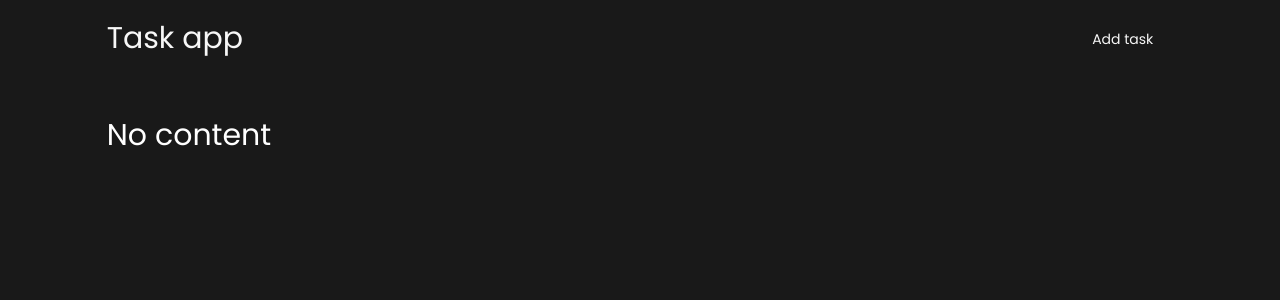
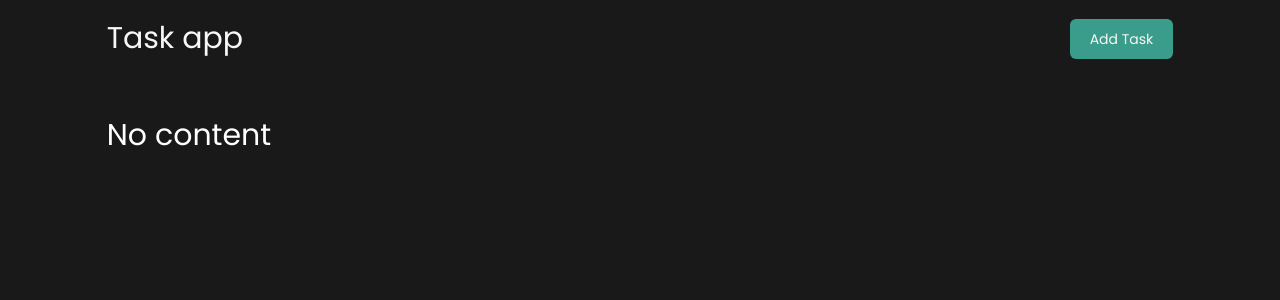
Before and after one commit to IsraelChidera/task-app, a React (Vite) app: page / in a window 1280 px wide. Shown: the top 300 px of the page. Built offline with nearby package versions, Linux system fonts and the light colour scheme.

Commit message:
Feature: Todo app unctionality done

```diff
--- a/src/components/elements/NavButton.tsx
+++ /dev/null
@@ -1,9 +0,0 @@
-import React from 'react'
-
-const NavButton = () => {
-  return (
-    <div>NavButton</div>
-  )
-}
-
-export default NavButton
--- /dev/null
+++ b/src/components/elements/NavButton/index.tsx
@@ -0,0 +1,20 @@
+import React from 'react'
+
+type ButtonProps = {
+    children: React.ReactNode,
+    className?: string,
+    onClick?: any,
+    type?: any,
+    props?: any,
+    disable?: any
+}
+
+const index = ({ type, disable, children, className, onClick, ...props }: ButtonProps) => {
+  return (
+    <button type={type} onClick={onClick} className={`rounded-md py-[10px] px-[20px] transition-all ease-linear bg-primary hover:bg-green-300 hover:text-dark text-sm ${className}`} {...props}>
+        {children}
+    </button>
+  )
+}
+
+export default index
--- a/src/components/widget/AddTask.tsx
+++ b/src/components/widget/AddTask.tsx
@@ -21,7 +21,7 @@ type InitialValuesProps = {
 
 
 const AddTask = () => {
-    const { taskCompleted, setShow, show } = useContext(TodoContext);
+    const { taskCompleted, setIsEditing, setShow, show } = useContext(TodoContext);
     const { todos, setTodos } = useContext(TodoContext);
 
     const initialValues: InitialValuesProps = {
@@ -62,6 +62,7 @@ const AddTask = () => {
         localStorage.setItem("Todos", JSON.stringify([...todos, newTodo]));
 
         setShow(false);
+        setIsEditing(false);
     }
 
 
@@ -126,7 +127,7 @@ const AddTask = () => {
                                         </div>
 
                                         <div className='flex justify-end '>
-                                            <Button type="submit">
+                                            <Button className='bg-primary hover:bg-green-300 hover:text-dark' type="submit">
                                                 <span>Add task</span>
                                             </Button>
                                         </div>
--- a/src/components/widget/Navbar.tsx
+++ b/src/components/widget/Navbar.tsx
@@ -1,15 +1,15 @@
 import { FaPlus } from "react-icons/fa6";
-import Button from '../elements/Button';
 import Container from '../elements/Container';
 import { useContext } from "react";
 import { TodoContext } from "../context/TodoContext";
-
+import NavButton from '../elements/NavButton'
 const Navbar = () => {
 
-    const { setShow } = useContext(TodoContext);
+    const { setShow, setIsEditing } = useContext(TodoContext);
 
     const handleTaskForm = () => {
         setShow(true);
+        setIsEditing(false);
     }
 
     return (
@@ -20,9 +20,9 @@ const Navbar = () => {
                 </h1>
 
                 <div>
-                    <Button onClick={handleTaskForm} className="md:block hidden">
-                        Add task
-                    </Button>
+                    <NavButton onClick={handleTaskForm} className="md:block hidden">
+                        Add Task
+                    </NavButton>
 
                     <FaPlus onClick={handleTaskForm} className='md:hidden block cursor-pointer' />
                 </div>
--- a/src/components/widget/Todo.tsx
+++ b/src/components/widget/Todo.tsx
@@ -4,7 +4,6 @@ import { MdDelete } from "react-icons/md";
 import { FaPen } from "react-icons/fa6";
 import { useContext, useState } from 'react';
 import { TodoContext } from '../context/TodoContext';
-import MyButton from '../elements/NavButton';
 
 type TodoProps = {
     todo: string,
--- a/src/components/widget/Todos.tsx
+++ b/src/components/widget/Todos.tsx
@@ -14,7 +14,7 @@ type InitialValuesProps = {
 
 
 const Todos = () => {
-    const { todos, markedTodo, setMarkedTodo, setTodos, taskCompleted, setShow, isEditing, setIsEditing } = useContext(TodoContext);
+    const { todos, setShow, markedTodo, setMarkedTodo, setTodos, taskCompleted, isEditing, setIsEditing } = useContext(TodoContext);
 
     const [currentTodo, setCurrentTodo] = useState<any>({});
 
@@ -84,12 +84,12 @@ const Todos = () => {
 
         let selectedTodo = todos.find((x: any) => x.id == e);
         setCurrentTodo(selectedTodo);
+        setShow(false);
 
         setIsEditing((prev: any) => !prev);
     }
 
     const handleTaskSelected = (id: any) => {
-        const check: boolean = true;
         const selectedTodo = todos.find((todo: any) => todo.id === id);
 
         selectedTodo.completed = true;
@@ -174,7 +174,7 @@ const Todos = () => {
                                         </div>
 
                                         <div className='flex justify-end '>
-                                            <Button type="submit">
+                                            <Button className='bg-primary hover:bg-green-300 hover:text-dark' type="submit">
                                                 <span>Update task</span>
                                             </Button>
                                         </div>
```
